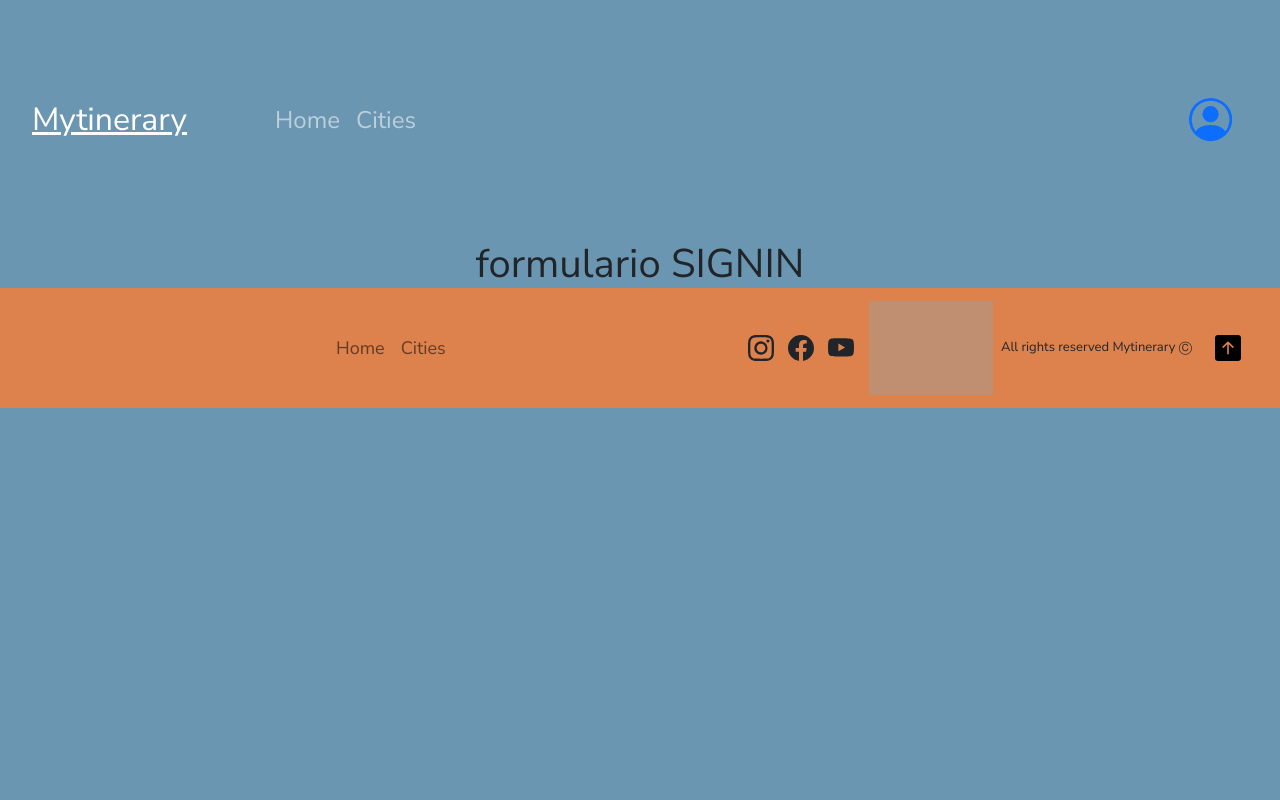
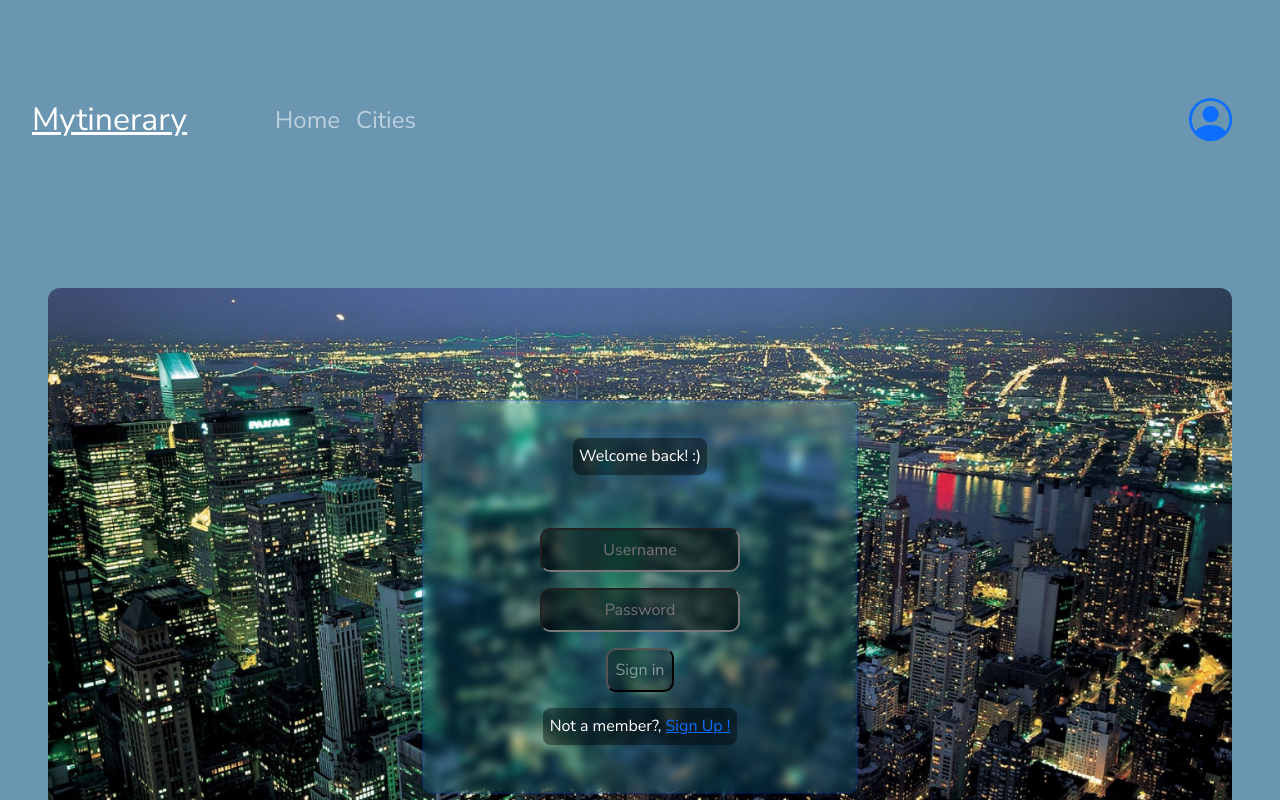
Before and after one commit to pedroguemes/mytinerary-guemesPedro, a React (Create React App) app in the folder frontend/: page /signin in a window 1280 px wide. Shown: the top 800 px of the page. Built offline with nearby package versions, Linux system fonts and the light colour scheme; grey boxes are pictures that could not be loaded.

Commit message:
commit 42

```diff
--- a/frontend/src/App.css
+++ b/frontend/src/App.css
@@ -1236,6 +1236,7 @@ button.accordion-button {
 .formcontainer {
    display: flex;
    /* margin: 5rem; */
+   padding: 2rem;
    flex-direction: row;
    background-color:rgba(119, 208, 238, 0) ;
    align-items: center;
@@ -1275,6 +1276,12 @@ button.accordion-button {
   border-radius: 6px;
   background-color: rgba(0, 255, 255, 0);
 }
+
+.formsignup div input:focus{
+  padding: 0.5rem;
+  border-radius: 6px;
+  background-color: rgba(20, 117, 161, 0.418);
+}
 .formsignup div select{
   background-color: rgba(0, 255, 255, 0);
   padding: 0.5rem;
@@ -1284,15 +1291,98 @@ button.accordion-button {
 .formsignup div button{
   padding: 0.5rem;
   border-radius: 6px;
-  background-color: rgba(0, 195, 255, 0.335) ;
+  background-color: rgba(0, 195, 255, 0.26) ;
 }
 
-.cartelsignin {
+.formsignup div button:hover{
+  padding: 0.5rem;
+  border-radius: 6px;
+  background-color: rgba(46, 142, 172, 0.733) ;
+}
+
+.cartelsignup {
   backdrop-filter: blur(10px);
   font-weight: bold;
   padding: 1.5rem;
   background-color: rgba(0, 195, 255, 0.123) !important;
-  font-size: xx-large;
+  font-size: x-large;
   width: 25%;
   border-radius: 12px;
 }
+
+.signupcarteltitle {
+  text-decoration: underline;
+}
+
+.cartelsignupPchico {
+  font-size: smaller !important;
+  text-decoration: none !important;
+}
+
+
+.formcontainerIn {
+  display: flex;
+  margin: 3rem;
+  border-radius: 12px;
+  padding: 3rem;
+  flex-direction: column;
+  background-color:rgba(119, 208, 238, 0) ;
+  align-items: center;
+  justify-content: center;
+  background-image: url('./assets/newyorknight.jpg');
+  background-size: cover;
+  background-repeat: no-repeat;
+ }
+
+ .formsignin {
+   width: 40%;
+  background-color: rgba(0, 195, 255, 0.075) !important;
+  backdrop-filter: blur(5px);
+  border: solid rgba(0, 0, 255, 0.212) 0.5px;
+  display: flex;
+  flex-direction: column !important;
+  margin:4rem;
+  align-self: center;
+  justify-self: center;
+  border-radius: 12px;
+}
+
+.containerinternoIn {
+  /* backdrop-filter: blur(5px); */
+  background-color: rgba(0, 195, 255, 0.075) !important;
+  display: flex;
+  flex-direction: column !important;
+  justify-content: space-around;
+  align-items: center;
+  padding: 1rem;
+  color: white;
+}
+.containerinternoIn p{
+  background-color:rgba(0, 0, 0, 0.424);
+  padding: 0.4rem;
+  margin: 5px;
+  border-radius: 8px;
+}
+
+.containerinternoIn div {
+  margin: 1rem;
+}
+.containerinternoIn input {
+  padding: 0.5rem;
+  background-color: rgba(0, 0, 0, 0.507);
+  color: white;
+  border-radius: 10px;
+}
+
+.containerinternoIn button {
+  padding: 0.5rem;
+  background-color: rgba(0, 0, 0, 0.335);
+  color: rgba(255, 255, 255, 0.466);
+  border-radius: 10px;
+}
+
+.containerinternoIn button:hover {
+  color: rgba(255, 255, 255, 0.644);
+  padding: 0.5rem;
+  background-color: rgba(0, 0, 0, 0.479);
+}
--- a/frontend/src/componentes/CalltoSign.js
+++ b/frontend/src/componentes/CalltoSign.js
@@ -1,11 +1,13 @@
 import React from "react";
 import { Alert } from "react-bootstrap";
+import {Link} from 'react-router-dom'
 
 function CalltoSign() {
   return (
-    <Alert className="cartelsignin" variant="secondary">
-      <Alert.Heading>Sign Up!</Alert.Heading>
-      <p>Join us and post your own itineraries by filling these fields ➡</p>
+    <Alert className="cartelsignup" variant="secondary">
+      <Alert.Heading className="signupcarteltitle">Sign Up!</Alert.Heading>
+      <p>Join us and post your own itineraries by filling these fields</p>
+      <p className="cartelsignupPchico"> ..Already a member?, <Link to="/signin">Sign In here ⬅</Link></p>
     </Alert>
   );
 }
--- a/frontend/src/pags/SignIn.js
+++ b/frontend/src/pags/SignIn.js
@@ -1,17 +1,42 @@
 import React, { Component } from "react";
 import Navheader from "../componentes/Navheader";
 import Footer from "../componentes/Footer";
+import CalltoSign from "../componentes/CalltoSign";
+import {Link} from 'react-router-dom'
 
 export default class SignIn extends React.Component {
   render() {
     return (
       <>
-        <Navheader />
-            <div>
+        <Navheader/>
+          <div className="formcontainerIn">
+             {/* <div>
+                  <p>hola</p>
+             </div> */}
+             <div className="formsignin">
+             <div className="containerinternoIn">
+             <div>
+                        <p>Welcome back! :)</p>
+             </div>
+             <div>
                 <form>
-                      <h1>formulario SIGNIN</h1>
-                </form>
+                        <div>
+                            <input type="text" name="userName" placeholder="Username" />
+                        </div>
+                        <div>
+                            <input type="password" name="password" placeholder="Password"/>
+                        </div>
+                    </form>
+                    <div className="formButtons">
+                        <button >Sign in</button>
+                    </div>
+                    <div>
+                        <p>Not a member?, <Link to="/signup">Sign Up !</Link></p>
+                    </div>
+             </div>
+             </div>
             </div>
+          </div>
         <Footer />
       </>
     );
```
Also changed, not shown: frontend/src/assets/newyorknight.jpg (added).
